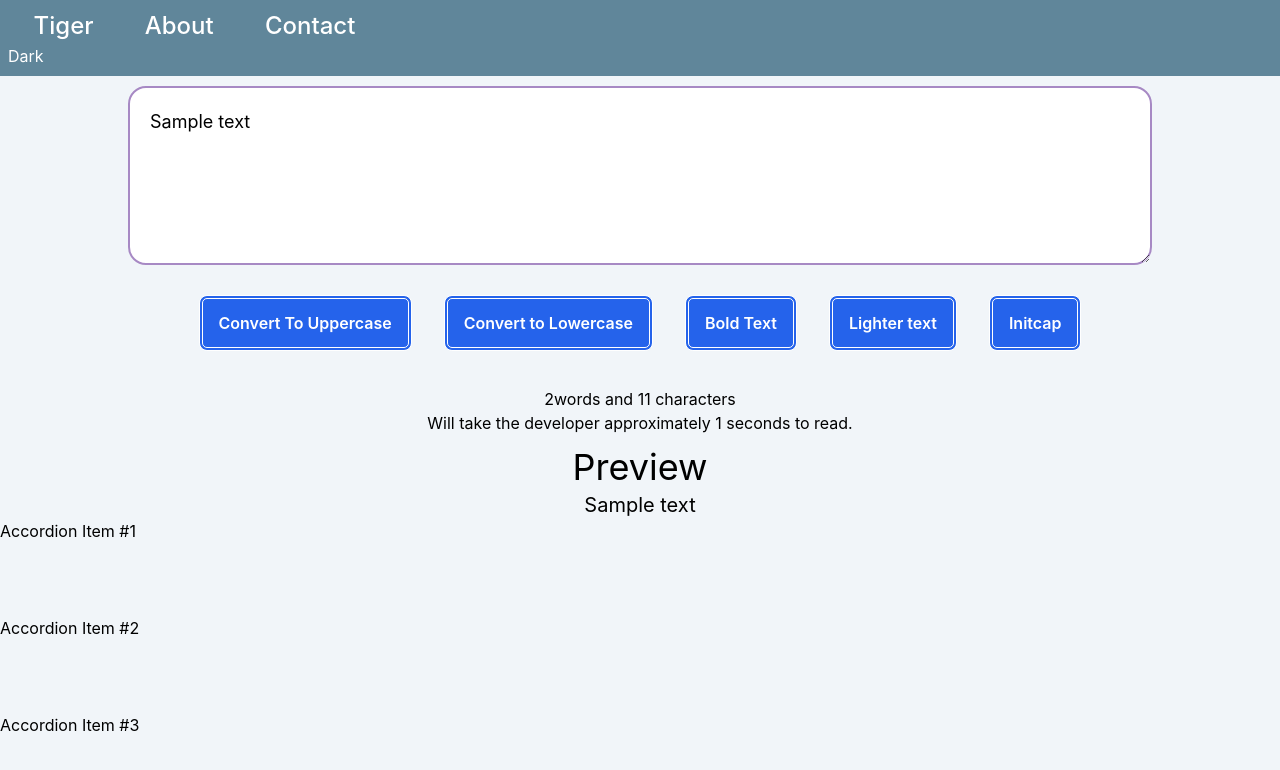
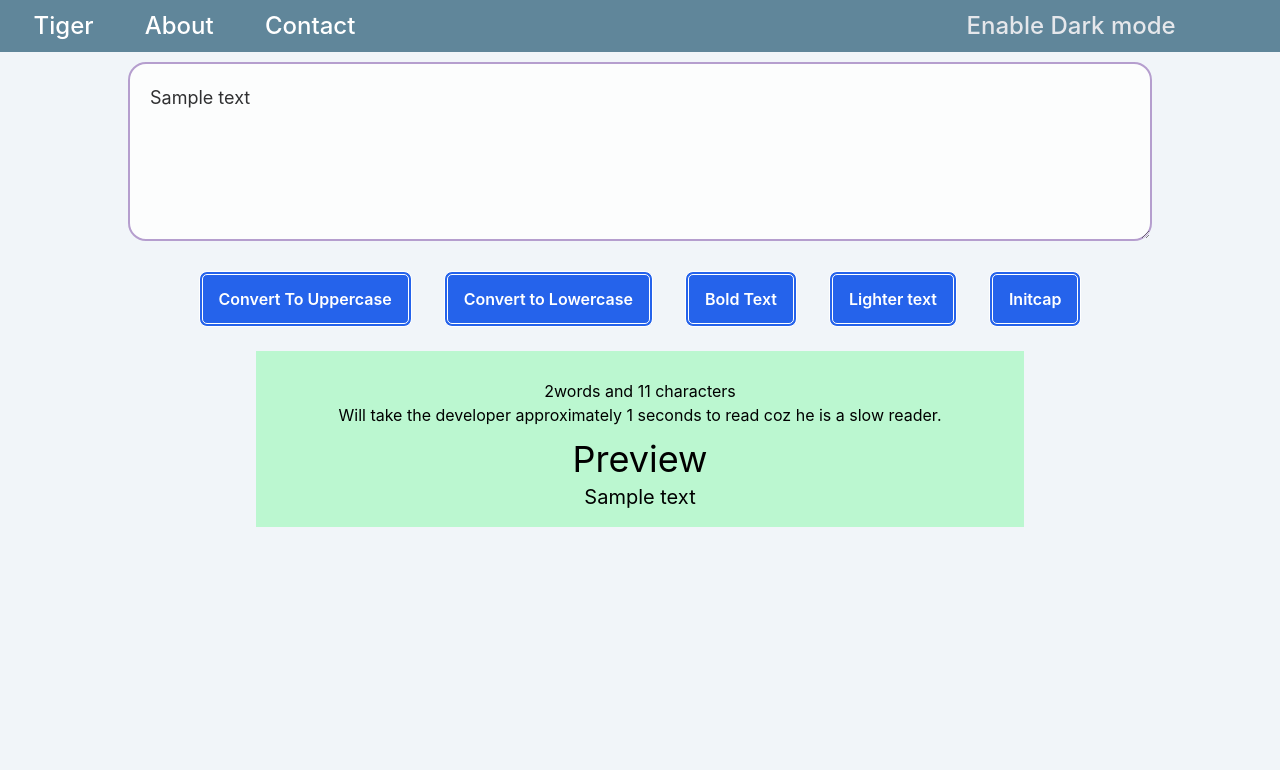
Before and after one commit to contributorsambhav/my-app, a React (Create React App) app: page / in a window 1280 px wide. Shown: the top 770 px of the page. Built offline with nearby package versions, Linux system fonts and the light colour scheme.

Commit message:
Introduced dark mode

```diff
--- a/src/App.css
+++ b/src/App.css
@@ -34,4 +34,5 @@ li{
  border: 2px double rgb(167, 137, 196);
  padding: 20px;
  box-shadow: 5px;
+ opacity: 0.8;
 }
--- a/src/App.js
+++ b/src/App.js
@@ -1,7 +1,7 @@
 import "./App.css";
 import Navbar from "./Components/Navbar";
 import Textform from "./Components/Textform";
-import About from "./Components/About";
+
 
 function App() {
   return (
@@ -9,7 +9,7 @@ function App() {
     {/* <Navbar title = "Title"></Navbar> */}
     <Navbar />
     <Textform></Textform>
-    <About></About>
+
     </>
 
   );
--- a/src/Components/About.js
+++ /dev/null
@@ -1,48 +0,0 @@
-import React from 'react'
-
-export default function About() {
-
-
-  return (
-    <div>
-      <div class="accordion" id="accordionExample">
-  <div class="accordion-item">
-    <h2 class="accordion-header" id="headingOne">
-      <button class="accordion-button" type="button" data-bs-toggle="collapse" data-bs-target="#collapseOne" aria-expanded="true" aria-controls="collapseOne">
-        Accordion Item #1
-      </button>
-    </h2>
-    <div id="collapseOne" class="accordion-collapse collapse show" aria-labelledby="headingOne" data-bs-parent="#accordionExample">
-      <div class="accordion-body">
-        <strong>This is the first item's accordion body.</strong> It is shown by default, until the collapse plugin adds the appropriate classes that we use to style each element. These classes control the overall appearance, as well as the showing and hiding via CSS transitions. You can modify any of this with custom CSS or overriding our default variables. It's also worth noting that just about any HTML can go within the <code>.accordion-body</code>, though the transition does limit overflow.
-      </div>
-    </div>
-  </div>
-  <div class="accordion-item">
-    <h2 class="accordion-header" id="headingTwo">
-      <button class="accordion-button collapsed" type="button" data-bs-toggle="collapse" data-bs-target="#collapseTwo" aria-expanded="false" aria-controls="collapseTwo">
-        Accordion Item #2
-      </button>
-    </h2>
-    <div id="collapseTwo" class="accordion-collapse collapse" aria-labelledby="headingTwo" data-bs-parent="#accordionExample">
-      <div class="accordion-body">
-        <strong>This is the second item's accordion body.</strong> It is hidden by default, until the collapse plugin adds the appropriate classes that we use to style each element. These classes control the overall appearance, as well as the showing and hiding via CSS transitions. You can modify any of this with custom CSS or overriding our default variables. It's also worth noting that just about any HTML can go within the <code>.accordion-body</code>, though the transition does limit overflow.
-      </div>
-    </div>
-  </div>
-  <div class="accordion-item">
-    <h2 class="accordion-header" id="headingThree">
-      <button class="accordion-button collapsed" type="button" data-bs-toggle="collapse" data-bs-target="#collapseThree" aria-expanded="false" aria-controls="collapseThree">
-        Accordion Item #3
-      </button>
-    </h2>
-    <div id="collapseThree" class="accordion-collapse collapse" aria-labelledby="headingThree" data-bs-parent="#accordionExample">
-      <div class="accordion-body">
-        <strong>This is the third item's accordion body.</strong> It is hidden by default, until the collapse plugin adds the appropriate classes that we use to style each element. These classes control the overall appearance, as well as the showing and hiding via CSS transitions. You can modify any of this with custom CSS or overriding our default variables. It's also worth noting that just about any HTML can go within the <code>.accordion-body</code>, though the transition does limit overflow.
-      </div>
-    </div>
-  </div>
-</div>
-    </div>
-  )
-}
--- a/src/Components/Navbar.js
+++ b/src/Components/Navbar.js
@@ -1,27 +1,41 @@
-import React from 'react'
-import PropTypes from 'prop-types'
-
+import React, { useState } from 'react';
+import PropTypes from 'prop-types';
 
 export default function Navbar(props) {
+  const [tgl, setTgl] = useState("Enable Dark mode");
+  let count = 0
+  function toggleDark() {
+    let root = document.getElementById("root");
+    console.log(root);
+    count += 1
+if (count%2==0){
+  root.style.filter = "invert(100%)"
+  setTgl("Enable Light mode")
+}else{
+  root.style.filter = "invert(0%)"
+  setTgl("Enable Dark mode")
+}  }
+
   return (
-
-<div className="App">
+    <div className="App">
       <div className="navbar ">
         <nav>
           <ul>
             <li><a href="/">{props.title}</a></li>
             <li><a href="/">About</a></li>
             <li><a href="/">Contact</a></li>
+            <li><button className="text-gray-200 ml-[70vh]" onClick={toggleDark}>{tgl}</button></li>
           </ul>
-          <span className="dark justify-end">Dark</span>
         </nav>
-</div>
-</div>
-
-  )
+      </div>
+    </div>
+  );
 }
 
-Navbar.propTypes = {title :PropTypes.string.isRequired  }
+Navbar.propTypes = {
+  title: PropTypes.string.isRequired,
+};
+
 
 Navbar.defaultProps={
   title  : "Tiger"
--- a/src/Components/Textform.js
+++ b/src/Components/Textform.js
@@ -5,17 +5,14 @@ export default function Textform() {
   const [text, setText] = useState("Sample text");
   let newText = text.toUpperCase();
   let tackxt = document.getElementById("exampleFormControlTextarea1");
-  let words = text.split(" ")
-  let initCap = ""
-  console.log(words)
-  words.forEach((word)=>{
-    word = word.charAt(0).toUpperCase()+word.slice(1).toLowerCase();
+  let words = text.split(" ");
+  let initCap = "";
 
-    initCap = initCap +word+" ";
+  words.forEach((word) => {
+    word = word.charAt(0).toUpperCase() + word.slice(1).toLowerCase();
 
-})
-  console.log(words)
-  console.log(initCap)
+    initCap = initCap + word + " ";
+  });
 
   function handleUpClick() {
     console.log("Convert to uppercase was clicked");
@@ -87,24 +84,26 @@ export default function Textform() {
                 console.log(err);
               }
             }}
-            >Lighter text</button>
+          >
+            Lighter text
+          </button>
 
           <button
             type="button"
             className="btn mx-4 btn-primary h-14 text-white font-semibold rounded-lg border-white border-double border-4 text-center  px-4 py-2  my-3 bg-blue-600"
             onClick={() => {
-              setText(initCap)
+              setText(initCap);
             }}
           >
             Initcap
           </button>
-
-
         </div>
-
+        <div className="analysis mx-auto p-4 w-[60%] bg-green-200">
           <div className="textinfo justify-center my-3 items-center text-center">
-          {text.trim().split(" ").length}words and {text.length} characters<br></br>
-          Will take the developer approximately {Math.floor(text.trim().split(" ").length/1.93)} seconds to read.
+            {text.trim().split(" ").length}words and {text.length} characters
+            <br></br>
+            Will take the developer approximately{" "}
+            {Math.floor(text.trim().split(" ").length / 1.93)} seconds to read coz he is a slow reader.
           </div>
 
           <div className="preview justify-center items-center text-center">
@@ -113,5 +112,6 @@ export default function Textform() {
           </div>
         </div>
       </div>
+    </div>
   );
 }
```
Lines whose indentation alone changed are shown as unchanged.
